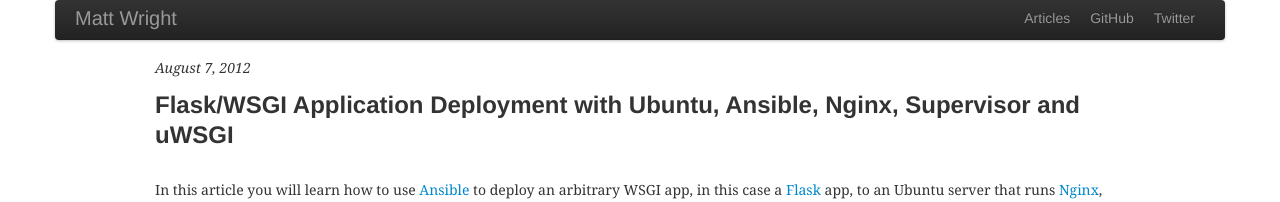
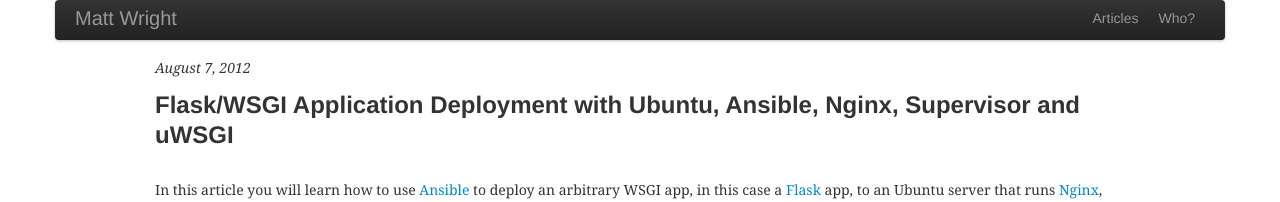
Before and after one commit to mattupstate/mattupstate.github.io, a Jekyll site: the page built from _posts/2012-08-07-flask-wsgi-application-deployment-with-ubuntu-ansible-nginx-supervisor-and-uwsgi.markdown, in a window 1280 px wide. Shown: the top 202 px of the page. Built offline with Jekyll 4.4.1, drawn with Linux system fonts in a browser that asks for light colours; nearby versions of some CDN libraries; some web fonts are replaced; Markdown is read by kramdown in place of the engine named in the settings; comment, search, counter and statistics services are not loaded.

Commit message:
Adjust CSS and add about page

```diff
--- a/_layouts/base.html
+++ b/_layouts/base.html
@@ -38,8 +38,7 @@
               <a href="/" class="brand">Matt Wright</a>
               <ul class="nav pull-right">
                 <li{% if page.is_index %} class="active"{% endif %}><a href="/">Articles</a></li>
-                <li><a href="http://github.com/mattupstate">GitHub</a></li>
-                <li><a href="http://twitter.com/mattupstate">Twitter</a></li>
+                <li><a href="/about.html">Who?</a></li>
               </ul>
             </div>
           </div>
@@ -49,7 +48,17 @@
       {{ content }}
 
       <footer>
-        <p>Copyright &copy; 2012 Matt Wright</p>
+        <div class="row">
+          <div class="span12">
+            <ul class="gittip">
+              <li><strong>Fund me on Gittip:</strong></li>
+              <li><iframe style="border:0;margin:0;padding:0;" src="https://www.gittip.com/mattupstate/widget.html" width="48pt" height="20pt"></iframe></li>
+            </ul>
+          </div>
+          <div class="span12">
+            <p>Copyright &copy; 2012 Matt Wright</p>
+          </div>
+        </div>
       </footer>
     </div>
 
--- a/_layouts/post.html
+++ b/_layouts/post.html
@@ -2,8 +2,7 @@
 layout: base
 ---
 <div class="row">
-  <div class="span1">&nbsp;</div>
-  <div class="span10">
+  <div class="span10 offset1">
     <p class="post-date">{{ page.date | date: '%B' }} {{ page.date | date: '%e' }}, {{ page.date | date: '%Y' }}</p>
     <h2 class="post-title">{{ page.title }}</h2>
     {{ content }}
@@ -12,8 +11,7 @@
 
 {% if site.related_posts.length > 0 %}
 <div class="row">
-  <div class="span1">&nbsp;</div>
-  <div class="span10">
+  <div class="span10 offset1">
     <h3>Related posts</h3>
     <ul>
     {% for related in site.related_posts limit:3 %}
@@ -21,13 +19,13 @@
     {% endfor %}
     </ul>
   </div>
+
 </div>
 {% endif %}
 
 {% if page.comments %}
-<div class="row comments">
-  <div class="span1">&nbsp;</div>
-  <div class="span10">
+<div class="row">
+  <div class="span10 offset1 comments">
     <div id="disqus_thread"></div>
     <script type="text/javascript">
         /* * * CONFIGURATION VARIABLES: EDIT BEFORE PASTING INTO YOUR WEBPAGE * * */
--- a/css/styles.css
+++ b/css/styles.css
@@ -1,5 +1,18 @@
-.posts {
+.page {
     margin-bottom: 50px;
+}
+
+.page-title {
+    margin: 0 0 20px;
+}
+
+.about p, .about li {
+    font-size: 16px;
+    line-height: 26px;
+}
+
+.about p {
+    margin: 0 0 20px;
 }
 
 .post-title {
@@ -21,6 +34,19 @@
     margin: 10px 0 0 0;
 }
 
+.gittip {
+    position: relative;
+    list-style: none;
+    margin: 0 0 0 50%;
+    left: -88px;
+}
+
+.gittip li {
+    display: block;
+    float: left;
+    margin: 0 2px;
+}
+
 footer {
     padding-top: 30px;
     border-top: 1px solid #E5E5E5;
--- a/index.html
+++ b/index.html
@@ -3,9 +3,8 @@
 is_index: true
 ---
 
-<div class="row posts">
-  <div class="span1">&nbsp;</div>
-  <div class="span10">
+<div class="home page row">
+  <div class="span10 offset1">
     {% for post in site.posts %}
     <div class="post">
       <p class="post-date">{{ post.date | date: '%B' }} {{ post.date | date: '%e' }}, {{ post.date | date: '%Y' }}</p>
```
Also changed, not shown: about.html (added, +18 -0 lines).
